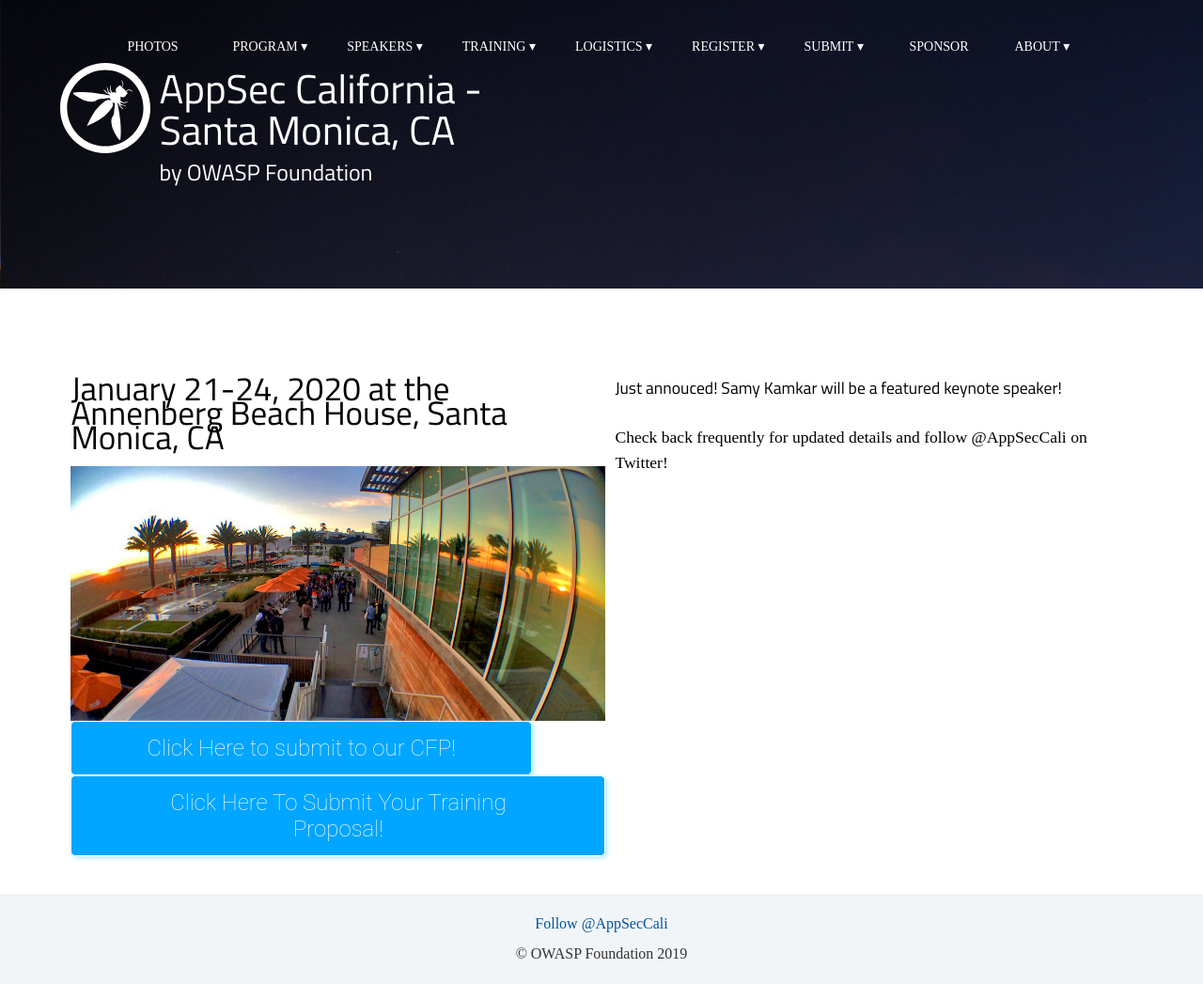
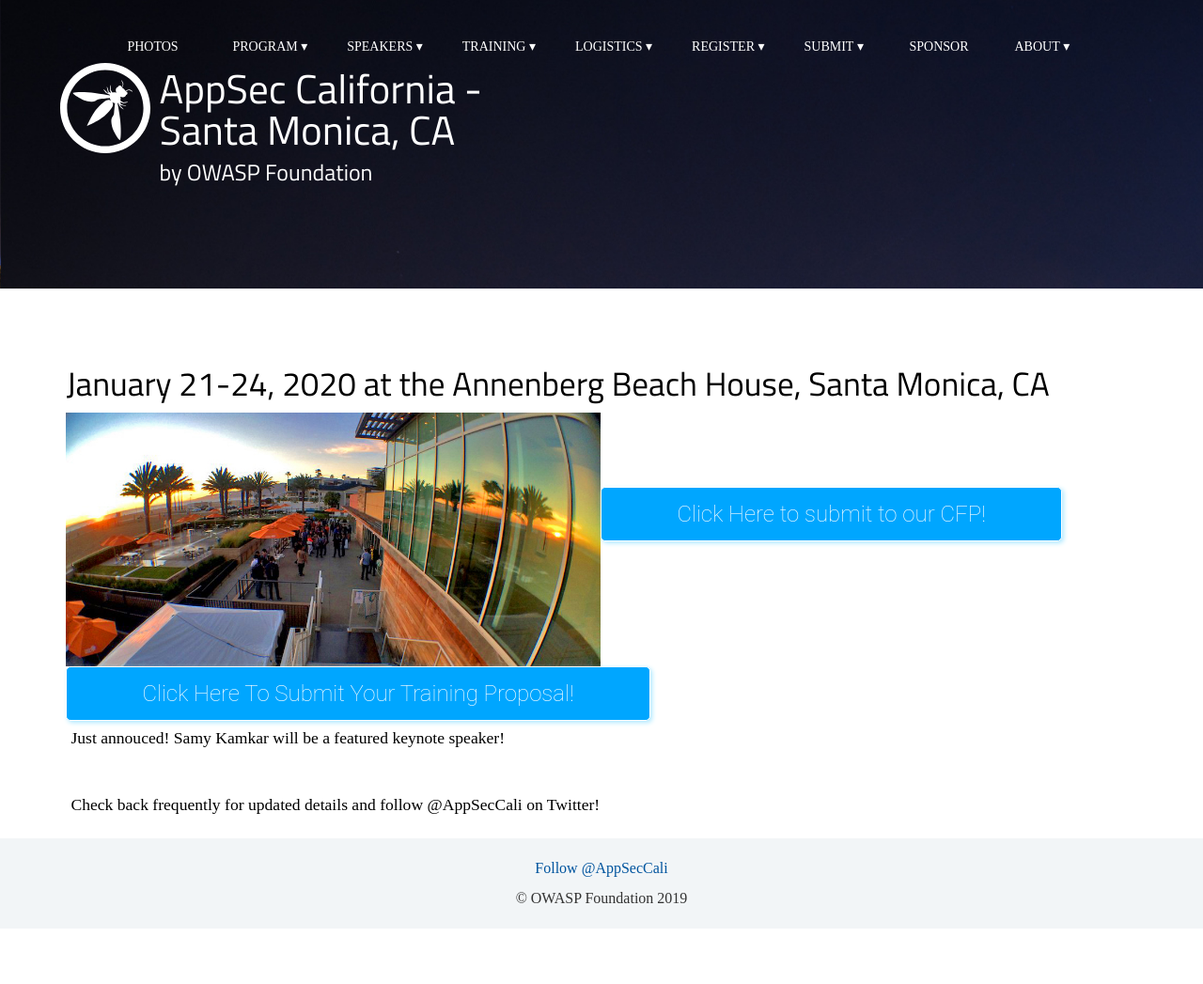
Before and after one commit to OWASP/2020-appseccalifornia, a Jekyll site: the page built from index.html, in a window 1280 px wide. Shown: the whole page at 94% size. Built offline with Jekyll 4.4.1, drawn with Linux system fonts in a browser that asks for light colours; some web fonts are replaced; comment, search, counter and statistics services are not loaded; after the commit the page ends 988 px from its top, so only the background shows below that.

```diff
--- a/index.html
+++ b/index.html
@@ -10,8 +10,7 @@
 <section class="punch">
 <br>
 <br>
-<div class="row">
-<div class="column"><h2>January 21-24, 2020 at the Annenberg Beach House, Santa Monica, CA</h2>
+<div class="row"><h2>January 21-24, 2020 at the Annenberg Beach House, Santa Monica, CA</h2></div>
 <div><img src="../assets/images/fisheye.jpg" width="569" align="left"></div>
 <br>
 <br>
@@ -21,7 +20,7 @@
 </div>
 <div class="column">
 <div>
-<h3>Just annouced! Samy Kamkar will be a featured keynote speaker!</h3>
+<p>Just annouced! Samy Kamkar will be a featured keynote speaker!</p>
  <br>
  <p>Check back frequently for updated details and follow @AppSecCali on Twitter!</p>
 </div>
```
